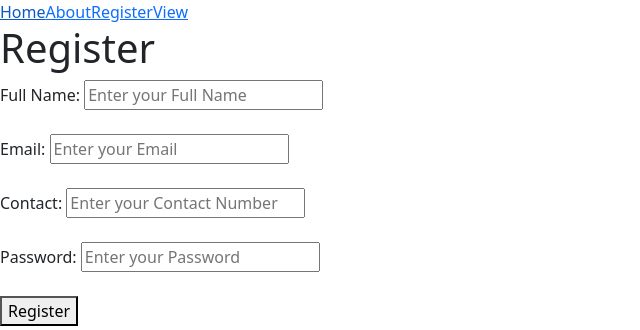
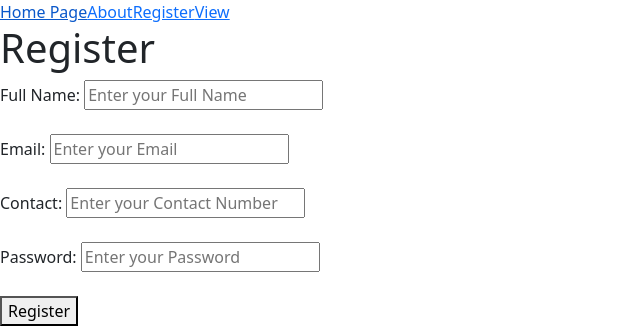
Before and after one commit to devidas-tambe/Django_project, a Django app: page /registration in a window 1280 px wide. Shown: the top 330 px of the page, without its empty margins (0-640 px from the left). Run offline with Django 5.2, Linux system fonts and the light colour scheme.

Commit message:
Update Home link text to 'Home Page'

```diff
--- a/templates/nav.html
+++ b/templates/nav.html
@@ -1,5 +1,5 @@
 <li style="display: flex;">
-    <a href="/">Home</a>
+    <a href="/">Home Page</a>
     <a href="/about/">About</a>
     <a href="/register/">Register</a>
     <a href="/view/">View</a>
```
